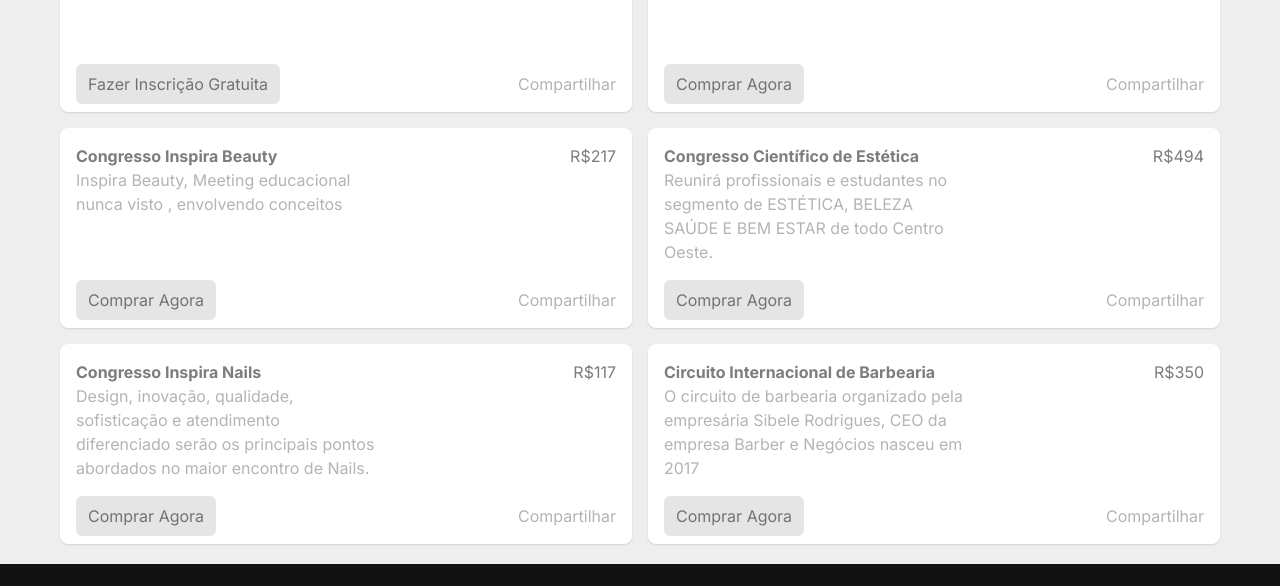
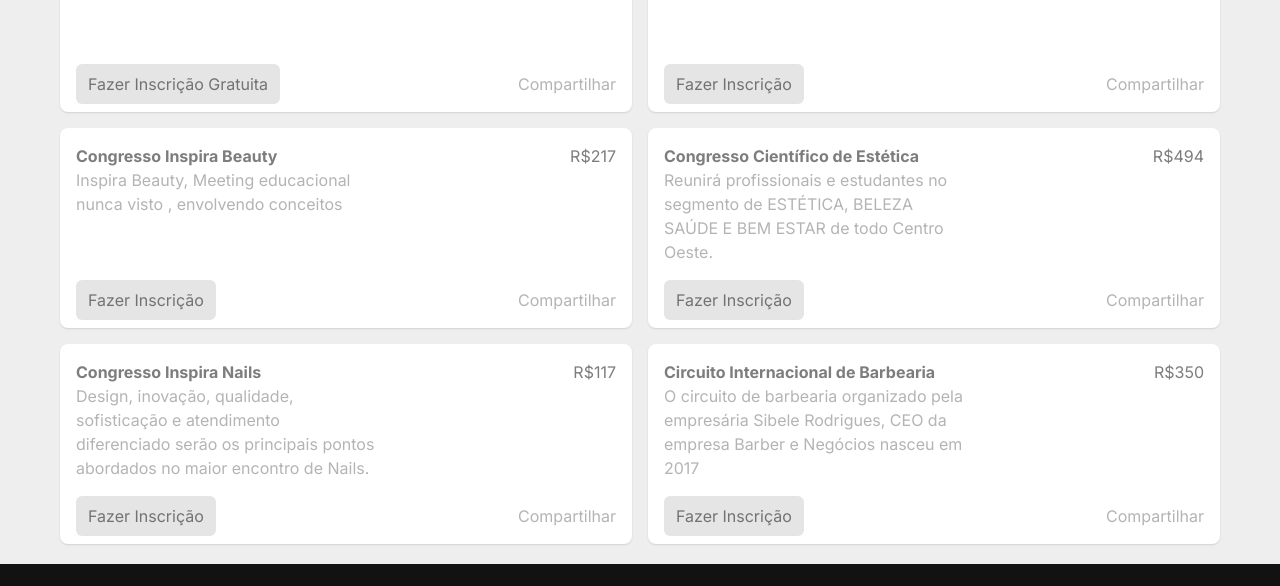
Before and after one commit to EmersonGarrido/simple-mercadopago-payments, a Next.js app: page /ingressos in a window 1280 px wide. Shown: the part 204-790 px from the top of the page. Built offline with nearby package versions, Linux system fonts and the light colour scheme.

Commit message:
chore: update

```diff
--- a/src/components/CardProduct/index.tsx
+++ b/src/components/CardProduct/index.tsx
@@ -45,7 +45,7 @@
                 onClick={() => window.open(event.url)}
                 className='text-[rgba(0,0,0,.5)] hover:bg-[#d0cfcf]/80 bg-[rgba(0,0,0,.1)] p-2 pl-3 pr-3 rounded-md'
               >
-                Comprar Agora
+                Fazer Inscrição
               </button>
             )}
             {event.url_meia && (
```
